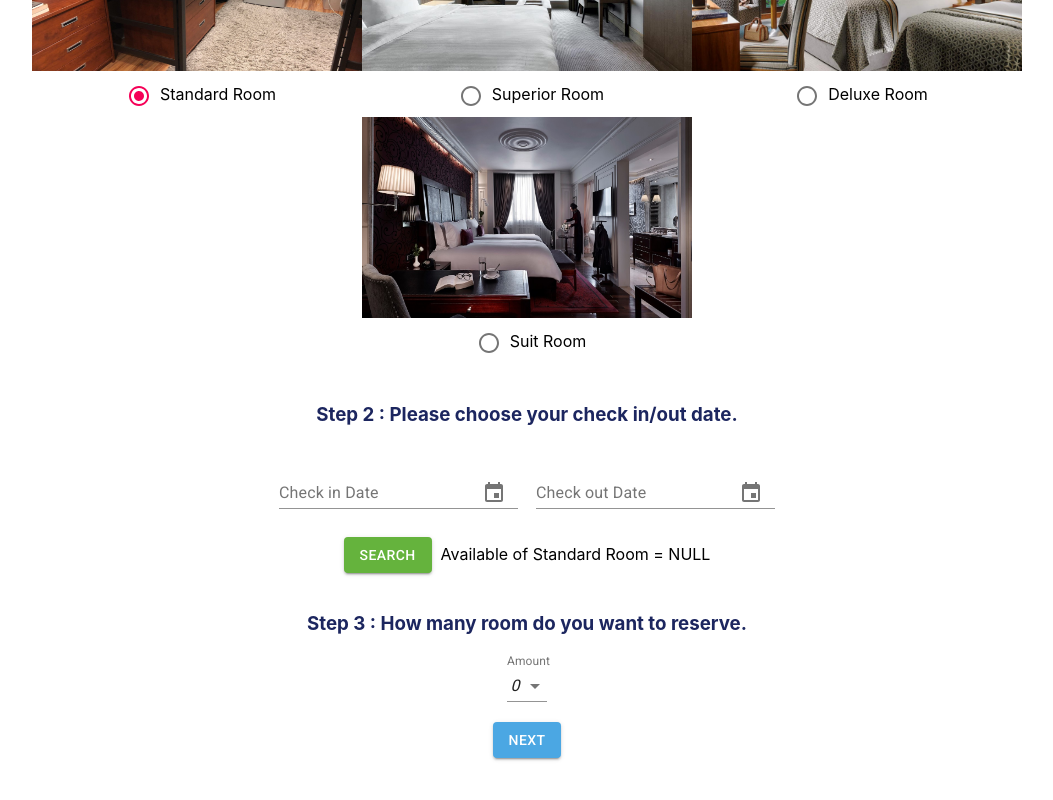
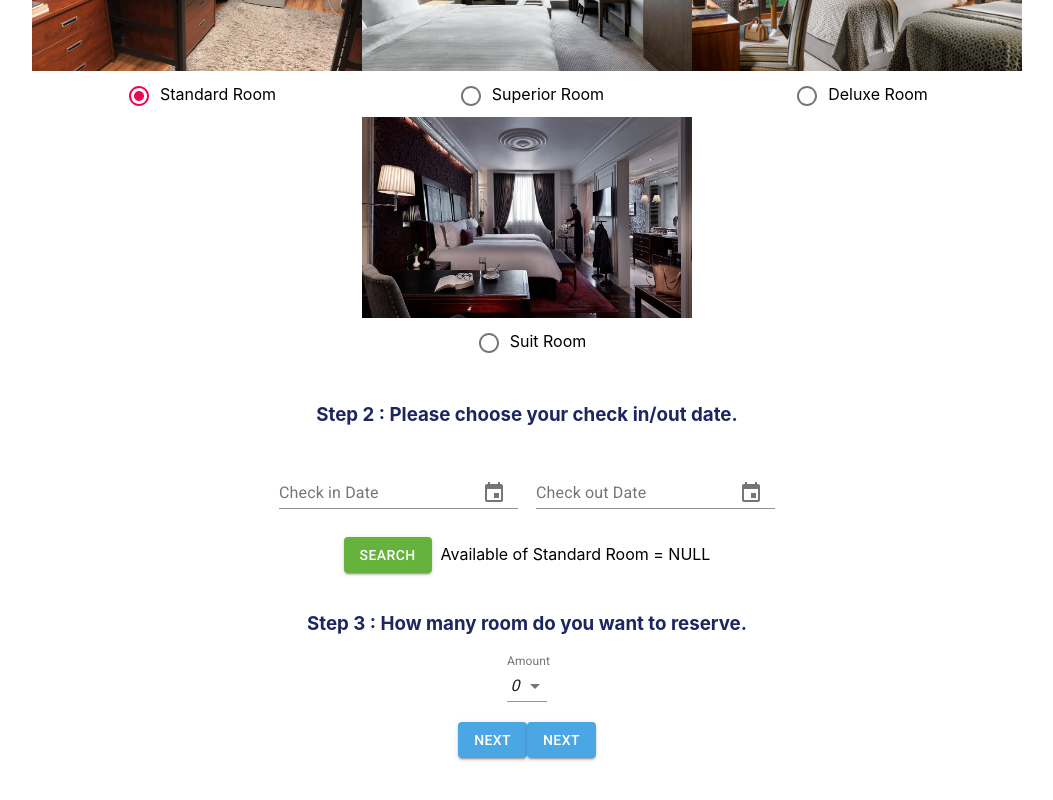
Before and after one commit to dolphinep/hotel-del-solar, a React (Create React App) app in the folder frontend/: page / in a window 1280 px wide. Shown: the part 412-1212 px from the top of the page, without its empty margins (113-1166 px from the left). Built offline with nearby package versions, Linux system fonts and the light colour scheme.

Commit message:
next to registerpage and update availableroom calendar

```diff
--- a/frontend/src/pages/Client.js
+++ b/frontend/src/pages/Client.js
@@ -62,7 +62,14 @@ class Client extends Component {
         console.log(this.state.availableroom)
         console.log(this.state.amount)
         if (this.state.availableroom < this.state.amount) alert("Sorry rooms are not enough for you T^T ");
-        else if (this.state.availableroom >= this.state.amount) alert("Next page")
+        else if (this.state.availableroom >= this.state.amount) {
+            const that = this;
+            const { selectedCheckInDate, selectedCheckOutDate, selectedValue, amount } = this.state;
+            fetch(`http://localhost:4000/upavailableroom?checkin=${selectedCheckInDate}&checkout=${selectedCheckOutDate}
+            &typeid=${selectedValue}&amount=${amount}`)
+            alert("Save to database");
+            window.location.href = '/register';
+        }
         else alert("Please fill in your conditions")
     }
 
@@ -79,8 +86,8 @@ class Client extends Component {
                 var t = JSON.parse(jsonStr);
                 var i;
                 var min = 999;
-                if (t.data.length-1 !== 0) {
-                    for (i = 0; i < t.data.length-1; i++) {
+                if (t.data.length - 1 !== 0) {
+                    for (i = 0; i < t.data.length - 1; i++) {
                         if (t.data[i].AMOUNTAVAILABLE < min)
                             min = t.data[i].AMOUNTAVAILABLE;
                     }
@@ -278,6 +285,10 @@ class Client extends Component {
                             Next
                     </ColorButton >
                     </Link>
+                    <ColorButton variant="contained" style={{ backgroundColor: '#4BA7E3', color: '#ffffff' }}
+                        onClick={this.nextPage}>
+                        Next
+                    </ColorButton >
                 </div><br></br>  <br></br>  <br></br>  <br></br>
             </div>
         )
```
Also changed, not shown: 1 other file (tests, documents, lock files or other folders). Lines whose indentation alone changed are shown as unchanged.
